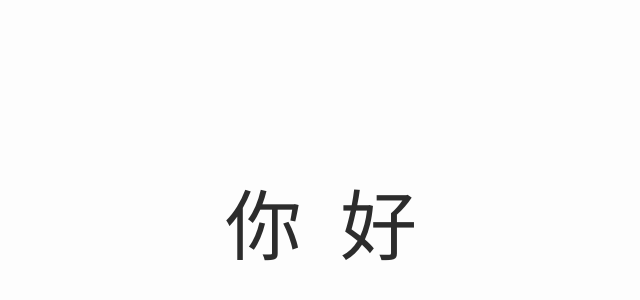
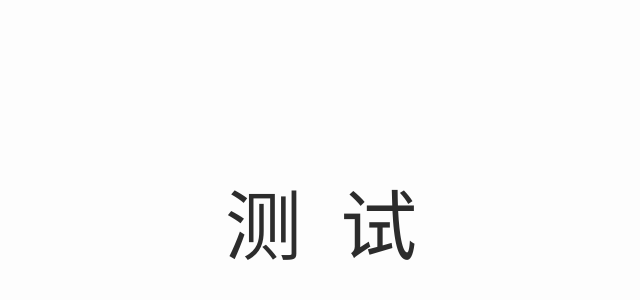
Before and after one commit to iiiooioiii/clou, a plain HTML site: page index.html in a window 1280 px wide. Shown: the part 140-440 px from the top of the page, without its empty margins (319-959 px from the left). Drawn offline with Linux system fonts and the light colour scheme.

Commit message:
Update and rename 你好.html to index.html

```diff
--- a/你好.html
+++ b/index.html
@@ -3,7 +3,7 @@
 <head>
     <meta charset="UTF-8">
     <meta name="viewport" content="width=device-width, initial-scale=1.0">
-    <title>你好</title>
+    <title>测试</title>
     <style>
         /* 基础样式重置 */
         body, html {
@@ -59,7 +59,7 @@
 </head>
 <body>
     <div class="container">
-        <h1>你好</h1>
+        <h1>测试</h1>
     </div>
 </body>
 </html>
```
